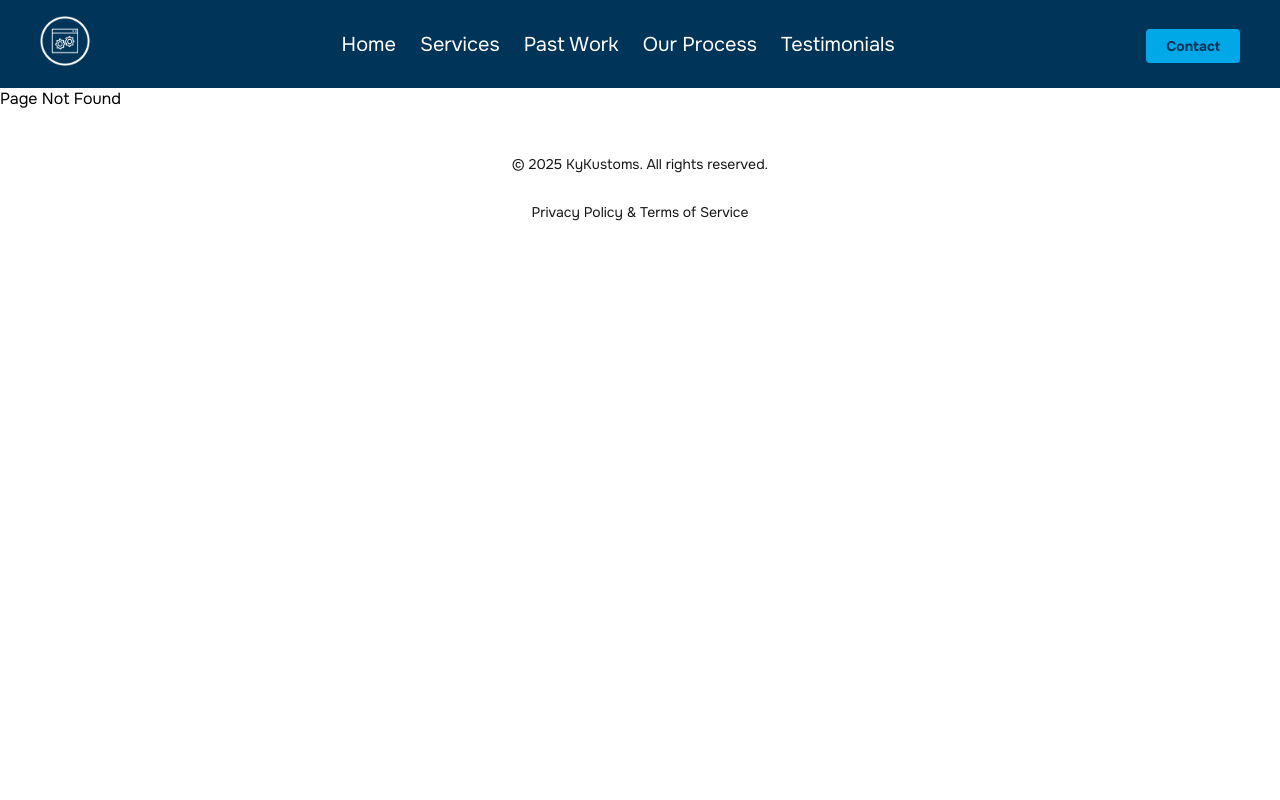
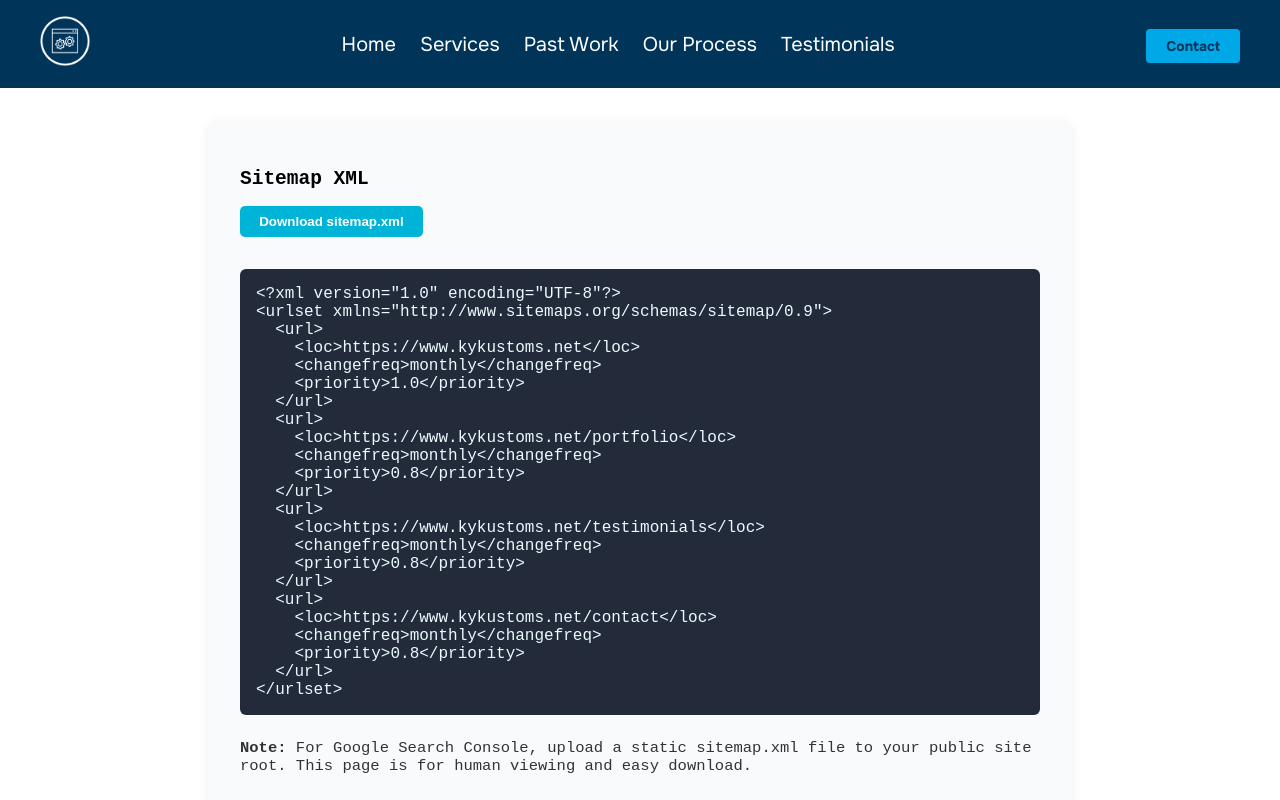
Before and after one commit to kaalbregtse/KyKustoms, a React (Create React App) app: page /sitemap.xml in a window 1280 px wide. Before the commit this address had no page. Shown: the top 800 px of the page. Built offline with nearby package versions, Linux system fonts and the light colour scheme.

Commit message:
sitemap added

```diff
--- /dev/null
+++ b/src/components/global/sitemap.jsx
@@ -0,0 +1,76 @@
+import React from "react";
+
+export default function Sitemap() {
+    const domain = "https://www.kykustoms.net";
+    const urls = [
+        "",
+        "/portfolio",
+        "/testimonials",
+        "/contact"
+    ];
+
+    const xml = `<?xml version="1.0" encoding="UTF-8"?>
+<urlset xmlns="http://www.sitemaps.org/schemas/sitemap/0.9">
+${urls.map(
+    path => `  <url>
+    <loc>${domain}${path}</loc>
+    <changefreq>monthly</changefreq>
+    <priority>${path === "" ? "1.0" : "0.8"}</priority>
+  </url>`
+).join("\n")}
+</urlset>
+`;
+
+    // Download handler
+    const handleDownload = () => {
+        const blob = new Blob([xml], { type: "application/xml" });
+        const url = URL.createObjectURL(blob);
+        const a = document.createElement("a");
+        a.href = url;
+        a.download = "sitemap.xml";
+        a.click();
+        URL.revokeObjectURL(url);
+    };
+
+    return (
+        <div style={{
+            maxWidth: 800,
+            margin: "2rem auto",
+            background: "#f8fafc",
+            borderRadius: 10,
+            boxShadow: "0 2px 12px rgba(0,0,0,0.07)",
+            padding: "2rem",
+            fontFamily: "monospace"
+        }}>
+            <h2 style={{fontFamily: "inherit", marginBottom: "1rem"}}>Sitemap XML</h2>
+            <button
+                onClick={handleDownload}
+                style={{
+                    marginBottom: "1rem",
+                    padding: "0.5rem 1.2rem",
+                    borderRadius: 5,
+                    border: "none",
+                    background: "#00b4d8",
+                    color: "#fff",
+                    fontWeight: 600,
+                    cursor: "pointer"
+                }}
+            >
+                Download sitemap.xml
+            </button>
+            <pre style={{
+                background: "#232b3a",
+                color: "#eafaff",
+                padding: "1rem",
+                borderRadius: 6,
+                overflowX: "auto",
+                fontSize: "1rem"
+            }}>
+                {xml}
+            </pre>
+            <p style={{marginTop: "1.5rem", color: "#333", fontSize: "0.97rem"}}>
+                <strong>Note:</strong> For Google Search Console, upload a static <code>sitemap.xml</code> file to your public site root. This page is for human viewing and easy download.
+            </p>
+        </div>
+    );
+}
--- a/src/index.js
+++ b/src/index.js
@@ -8,6 +8,7 @@ import Home from './pages/home';
 import Contact from './pages/contact';
 import './utils/fontawesome.js';
 import PoliciesPage from './pages/documents/policies.js';
+import Sitemap from './pages/documents/sitemap.js';
 
 const root = ReactDOM.createRoot(document.getElementById('root'));
 root.render(
@@ -19,6 +20,7 @@ root.render(
           <Route path="contact" element={<Contact />} />
           <Route path="*" element={<div>Page Not Found</div>} />
           <Route path="policies" element={<PoliciesPage />} />
+          <Route path='/sitemap.xml' element={<Sitemap />} />
           {/* Add more routes here */}
         </Route>
       </Routes>
--- /dev/null
+++ b/src/pages/documents/sitemap.js
@@ -0,0 +1,6 @@
+import React from "react";
+import Sitemap from "../../components/global/sitemap";
+
+export default function SitemapPage() {
+    return <Sitemap />;
+}
```
